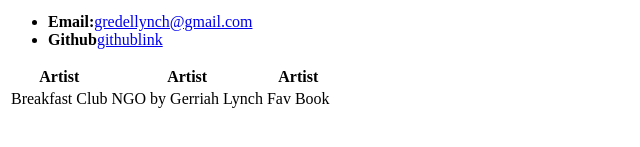
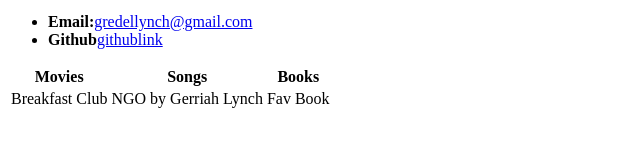
Before and after one commit to GMLynch/GMLynch.github.io, a plain HTML site: page index.html in a window 1280 px wide. Shown: the part 555-702 px from the top of the page, 0-640 px from the left. Drawn offline with Linux system fonts and the light colour scheme.

Commit message:
update html file

```diff
--- a/index.html
+++ b/index.html
@@ -21,9 +21,9 @@
 
     <table>
       <tr>
-        <th>Artist</th>
-        <th>Artist</th>
-        <th>Artist</th>
+        <th>Movies</th>
+        <th>Songs</th>
+        <th>Books</th>
       </tr>
       <tr>
         <td>Breakfast Club</td>
```
